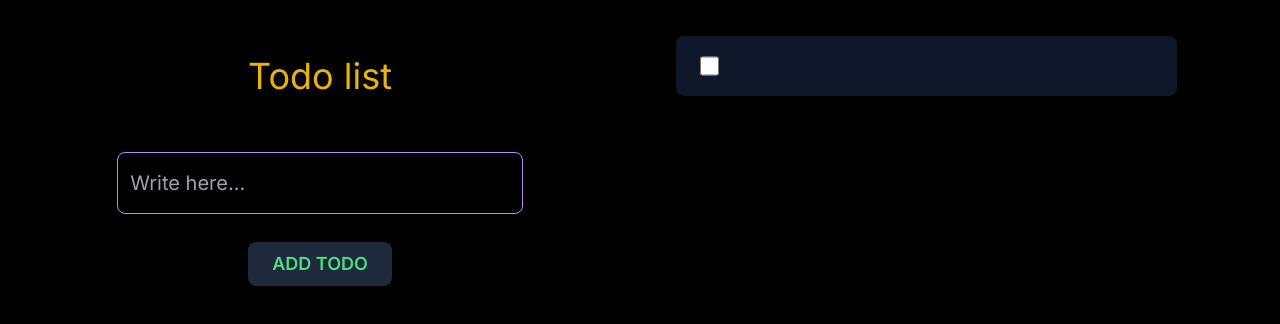
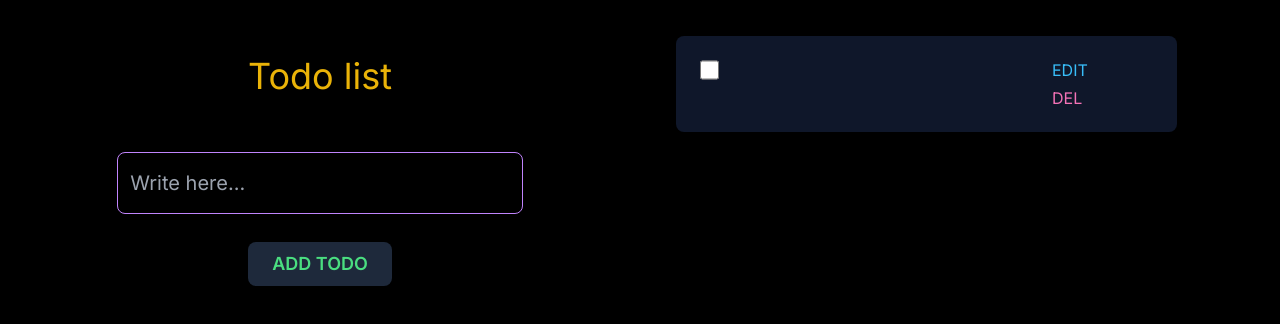
Before and after one commit to Lakatosska/next-mongodb-project, a Next.js app: page / in a window 1280 px wide. Both pictures are taken after typing "Sample" into the empty fields and a click on the button "ADD TODO". Shown: the top 324 px of the page. Built offline with nearby package versions, Linux system fonts and the light colour scheme; no server answers; the database is empty.

Commit message:
add editTodo functionality

```diff
--- a/src/app/page.tsx
+++ b/src/app/page.tsx
@@ -43,6 +43,35 @@ export default function Home() {
     setNewTodoText('')
   }
 
+  const handleEdit = (todo: Todo) => {
+    setEditTodo(todo)
+  }
+
+  const handleSave = async () => {
+    if (!editTodo) return
+
+    const response = await fetch('http://localhost:3000/api/todo', {
+      method: 'PUT',
+      body: JSON.stringify({
+        id: editTodo._id,
+        text: editTodo.text,
+        completed: editTodo.completed
+      }),
+      headers: {
+        'Content-Type': 'application/json'
+      }
+    })
+
+    if (response.status === 200) {
+      setTodos(
+        todos.map((todo: Todo) =>
+          todo._id === editTodo._id ? { ...todo, text: editTodo.text } : todo
+        )
+      )
+      setEditTodo(null)
+    }
+  }
+
   return (
     <main className="font-mulish grid lg:place-items-start place-items-center w-full bg-black text-purple-500 min-h-screen">
       <div className="flex lg:flex-row flex-col gap-5 lg:justify-start justify-center lg:items-start items-center w-full">
@@ -56,8 +85,10 @@ export default function Home() {
               <input
                 className="w-full lg:w-8/12 bg-black border border-yellow-400 py-4 text-xl rounded-lg text-purple-400 outline-none px-3"
                 type="text"
+                value={editTodo.text!}
+                onChange={(e) => setEditTodo({...editTodo, text: e.target.value})}
               />
-              <button className="bg-slate-800 px-6 py-2 rounded-lg my-7 text-green-400 text-lg uppercase font-semibold">
+              <button onClick={handleSave} className="bg-slate-800 px-6 py-2 rounded-lg my-7 text-green-400 text-lg uppercase font-semibold">
                 Save
               </button>
             </>
@@ -77,7 +108,6 @@ export default function Home() {
               </>
             )
           }
-
         </div>
 
         <ul className="sm:w-9/12 lg:w-5/12 w-full px-4 flex flex-col justify-center items-centermy-6 py-6">
@@ -93,12 +123,12 @@ export default function Home() {
               {!isLoading && todos && todos.map((todo: Todo) => (
                 <li
                   key={todo._id}
-                  className="bg-slate-900 px-6 py-5 rounded-lg my-3 hover:text-green-400 text-lg w-full"
+                  className="bg-slate-900 px-6 py-5 rounded-lg my-3 hover:text-green-400 text-lg w-full flex justify-between items-start"
                 >
                   <div className="flex justify-start items-start w-8/12">
                     <input
                       type="checkbox"
-                      className="w-5 h-5 cursor-pointermt-1"
+                      className="w-5 h-5 cursor-pointer mt-1"
                     />
                     <span
                       className={`${
@@ -108,6 +138,10 @@ export default function Home() {
                     </span>
                   </div>
 
+                  <div className="w-4/12 md:w-3/12">
+                    <button onClick={() => handleEdit(todo)} className="text-sky-400 uppercase md:text-base text-sm px-3 hover:text-sky-600">Edit</button>
+                    <button className="text-pink-400 uppercase md:text-base text-sm px-3 hover:text-pink-600">Del</button>
+                  </div>
                 </li>
               ))}
             </>
```
